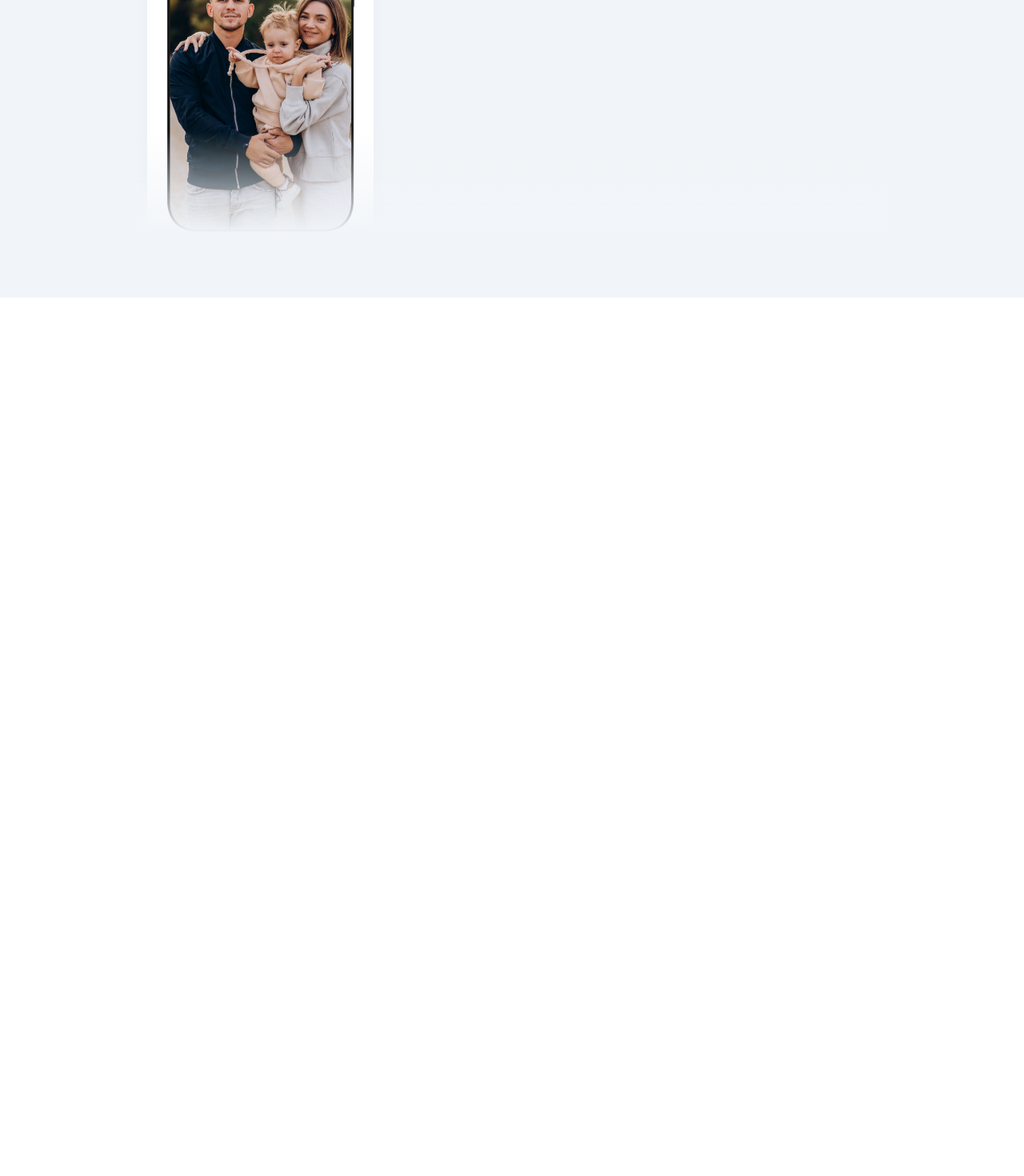
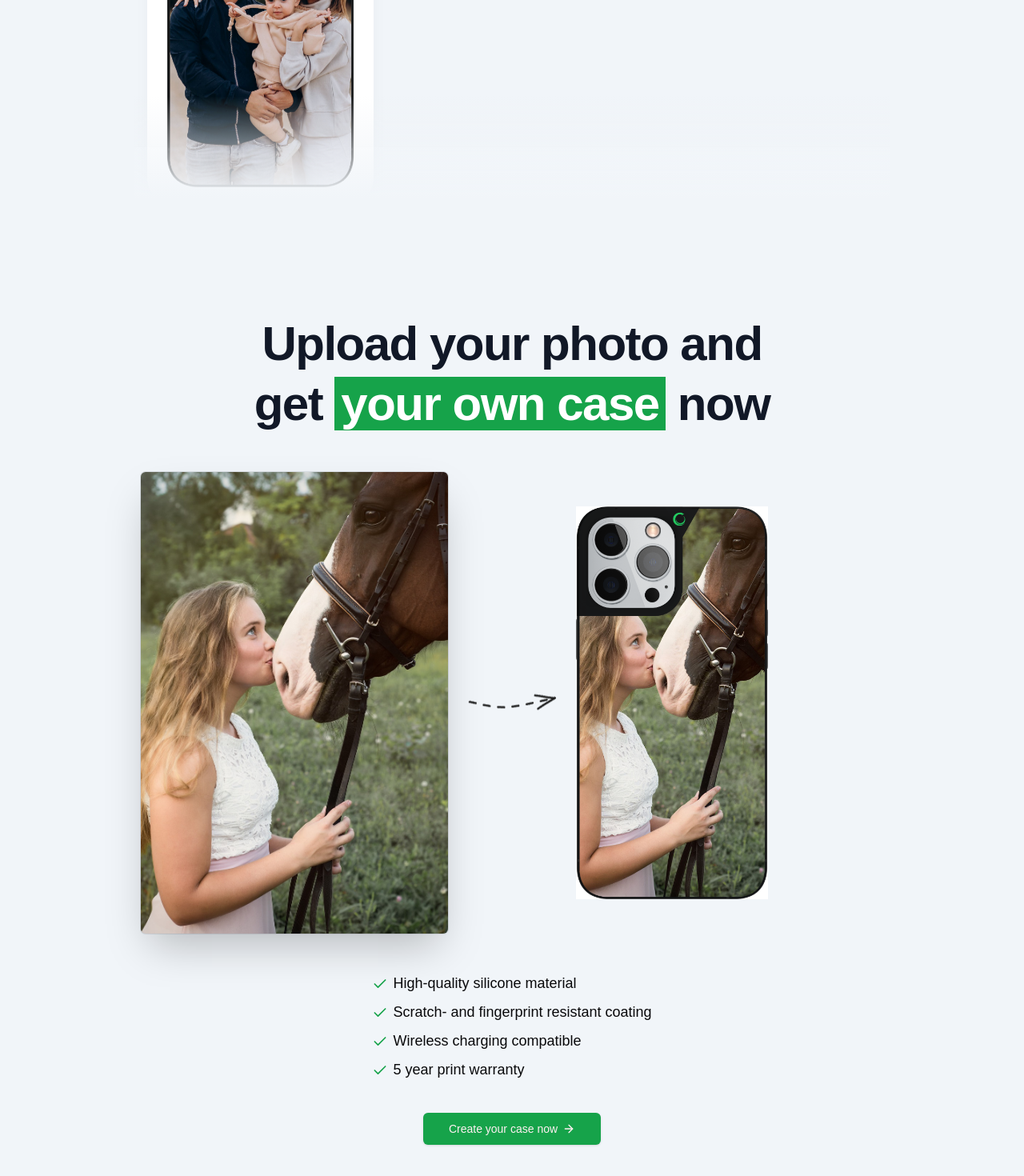
Before and after one commit to suman-3/Case-Cobra, a Next.js app: page / in a window 1280 px wide. Shown: the part 2168-3638 px from the top of the page at 80% size. Before the commit the page ends 2540 px from the top, so only its background shows below. Built offline with nearby package versions, Linux system fonts and the light colour scheme; no server answers; a web font is replaced by a local one.

Commit message:
Home page completed and kinde auth deleted

```diff
--- a/src/app/api/auth/[kindeAuth]/route.ts
+++ /dev/null
@@ -1,2 +0,0 @@
-import {handleAuth} from "@kinde-oss/kinde-auth-nextjs/server";
-export const GET = handleAuth();
--- a/src/app/page.tsx
+++ b/src/app/page.tsx
@@ -2,9 +2,11 @@
 import MaxWidthWrapper from "@/components/MaxWidthWrapper";
 import Phone from "@/components/Phone";
 import { Reviews } from "@/components/Reviews";
+import { buttonVariants } from "@/components/ui/button";
 
-import { Check, Star, StarHalf, StarIcon } from "lucide-react";
+import { ArrowRight, Check, Star, StarHalf, StarIcon } from "lucide-react";
 import Image from "next/image";
+import Link from "next/link";
 
 export default function Home() {
   return (
@@ -197,10 +199,75 @@
               </div>
             </div>
           </div>
-          <div className="pt-10">
-            <Reviews />
-          </div>
         </MaxWidthWrapper>
+        <div className="pt-16 mb-10">
+          <Reviews />
+        </div>
+
+        <section>
+          <MaxWidthWrapper className="py-24">
+            <div className="mb-12 px-6 lg:px-8">
+              <div className="mx-auto max-w-2xl sm:text-center">
+                <h2 className="order-1 mt-2 tracking-tight text-center text-balance !leading-tight font-bold text-5xl md:text-6xl text-gray-900">
+                  Upload your photo and get{" "}
+                  <span className="relative px-2 bg-green-600 text-white">
+                    your own case
+                  </span>{" "}
+                  now
+                </h2>
+              </div>
+            </div>
+
+            <div className="mx-auto max-w-6xl px-6 lg:px-8">
+              <div className="relative flex flex-col items-center md:grid grid-cols-2 gap-40">
+                <img
+                  src="/arrow.png"
+                  className="absolute top-[25rem] md:top-1/2 -translate-y-1/2 z-10 left-1/2 -translate-x-1/2 rotate-90 md:rotate-0"
+                />
+
+                <div className="relative h-80 md:h-full w-full md:justify-self-end max-w-sm rounded-xl bg-gray-900/5 ring-inset ring-gray-900/10 lg:rounded-2xl">
+                  <img
+                    src="/horse.jpg"
+                    className="rounded-md object-cover bg-white shadow-2xl ring-1 ring-gray-900/10 h-full w-full"
+                  />
+                </div>
+
+                <Phone className="w-60" imgSrc="/horse_phone.jpg" />
+              </div>
+            </div>
+
+            <ul className="mx-auto mt-12 max-w-prose sm:text-lg space-y-2 w-fit">
+              <li className="w-fit">
+                <Check className="h-5 w-5 text-green-600 inline mr-1.5" />
+                High-quality silicone material
+              </li>
+              <li className="w-fit">
+                <Check className="h-5 w-5 text-green-600 inline mr-1.5" />
+                Scratch- and fingerprint resistant coating
+              </li>
+              <li className="w-fit">
+                <Check className="h-5 w-5 text-green-600 inline mr-1.5" />
+                Wireless charging compatible
+              </li>
+              <li className="w-fit">
+                <Check className="h-5 w-5 text-green-600 inline mr-1.5" />5 year
+                print warranty
+              </li>
+
+              <div className="flex justify-center">
+                <Link
+                  className={buttonVariants({
+                    size: "lg",
+                    className: "mx-auto mt-8",
+                  })}
+                  href="/configure/upload"
+                >
+                  Create your case now <ArrowRight className="h-4 w-4 ml-1.5" />
+                </Link>
+              </div>
+            </ul>
+          </MaxWidthWrapper>
+        </section>
       </section>
     </div>
   );
--- a/src/components/extra/NavUsingKindeAuth.tsx
+++ /dev/null
@@ -1,99 +0,0 @@
-import React from "react";
-import MaxWidthWrapper from "./MaxWidthWrapper";
-import Link from "next/link";
-import { buttonVariants } from "./ui/button";
-import { ArrowRight } from "lucide-react";
-import { getKindeServerSession } from "@kinde-oss/kinde-auth-nextjs/server";
-
-const NavBar = async() => {
-
-  const {getUser} = getKindeServerSession();
-
-
-
-  const user = await getUser();
-  const isAdmin = user?.email === process.env.ADMIN_EMAIL
-
-  return (
-    <nav className="sticky z-[100] h-14 inset-x-0 top-0 w-full border-b border-gray-200 bg-white/75 backdrop-blur-lg transition-all ">
-      <MaxWidthWrapper>
-        <div className="h-14 flex items-center justify-between border-b border-zinc-200">
-          <Link href="/" className="flex z-40 font-semibold text-lg">
-            case <span className="text-green-600">cobra</span>
-          </Link>
-
-          <div className="h-full flex items-center space-x-4">
-            {user ? (
-              <>
-                <Link
-                  href="/api/auth/logout"
-                  className={buttonVariants({
-                    size: "sm",
-                    variant: "ghost",
-                  })}
-                >
-                  Sign out
-                </Link>
-                {isAdmin && (
-                  <Link
-                    href="/api/auth/logout"
-                    className={buttonVariants({
-                      size: "sm",
-                      variant: "outline",
-                    })}
-                  >
-                    Dashboard
-                  </Link>
-                )}
-                <Link
-                  href="/configure/upload"
-                  className={buttonVariants({
-                    size: "sm",
-                    className: "hidden sm:flex items-center gap-1",
-                  })}
-                >
-                  Create case ✨
-                  <ArrowRight className="ml-1.5 h-5 w-5" />
-                </Link>
-              </>
-            ) : (
-              <>
-                <Link
-                  href="/api/auth/register"
-                  className={buttonVariants({
-                    size: "sm",
-                    variant: "ghost",
-                  })}
-                >
-                  Sign Up
-                </Link>
-                <Link
-                  href="/api/auth/login"
-                  className={buttonVariants({
-                    size: "sm",
-                    className: "hidden sm:flex items-center gap-1",
-                  })}
-                >
-                  Log In
-                </Link>
-                <div className="bg-zinc-200 hidden sm:block">
-                  <Link
-                    href="/configure/upload"
-                    className={buttonVariants({
-                      size: "sm",
-                      className: "hidden sm:flex items-center gap-1",
-                    })}
-                  >
-                    Create case ✨
-                  </Link>
-                </div>
-              </>
-            )}
-          </div>
-        </div>
-      </MaxWidthWrapper>
-    </nav>
-  );
-};
-
-export default NavBar;
```
Also changed, not shown: src/components/Reviews.tsx (+67 -70 lines).
